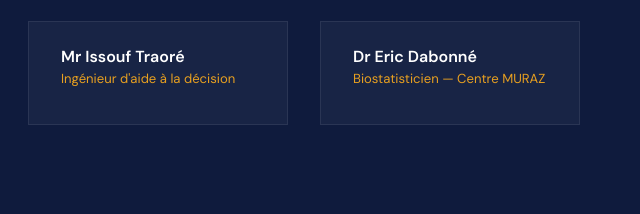
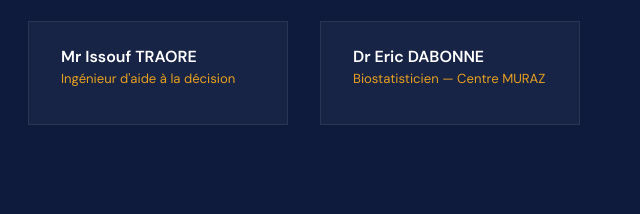
Before and after one commit to ROMARIC55/portfolio, a plain HTML site: page index.html in a window 1280 px wide. Shown: the part 7090-7304 px from the top of the page, 482-1122 px from the left. Drawn offline with Linux system fonts and the light colour scheme.

Commit message:
Update names to use uppercase letters

```diff
--- a/index.html
+++ b/index.html
@@ -829,11 +829,11 @@
         <div class="ref-role">Biostatisticien — Centre MURAZ</div>
       </div>
       <div class="ref-card">
-        <div class="ref-name">Mr Issouf Traoré</div>
+        <div class="ref-name">Mr Issouf TRAORE</div>
         <div class="ref-role">Ingénieur d'aide à la décision</div>
       </div>
       <div class="ref-card">
-        <div class="ref-name">Dr Eric Dabonné</div>
+        <div class="ref-name">Dr Eric DABONNE</div>
         <div class="ref-role">Biostatisticien — Centre MURAZ</div>
       </div>
     </div>
```
